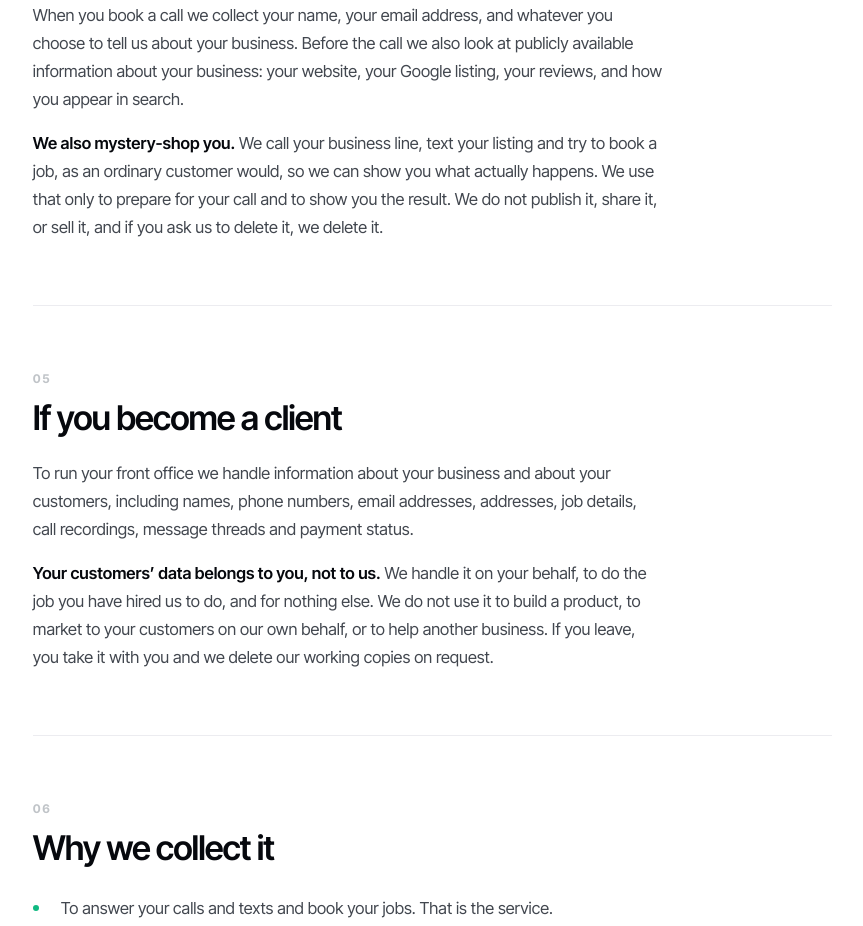
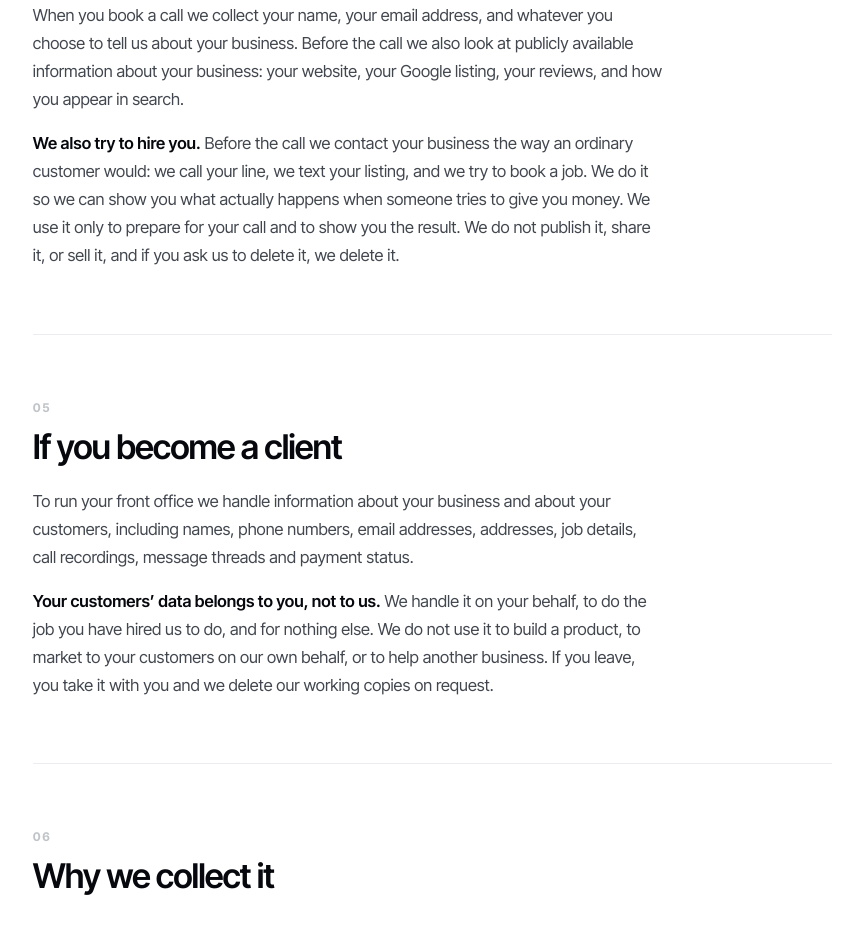
Before and after one commit to staybookt/staybookt-investor, a Next.js app: page /privacy in a window 1280 px wide. Shown: the part 1900-2826 px from the top of the page, without its empty margins (366-1229 px from the left). Built offline with nearby package versions, Linux system fonts and the light colour scheme; no server answers.

Commit message:
Privacy: drop the mystery-shop jargon. Say what we actually do, in the words a person would use

```diff
--- a/app/privacy/page.tsx
+++ b/app/privacy/page.tsx
@@ -9,7 +9,9 @@ import { EMAIL } from '@/lib/site';
  * Meta both refuse to run traffic to a site without a real privacy policy.
  *
  * NOT reviewed by a lawyer. Do that before the first paying client, and re-check
- * the third-party list below whenever the stack changes. */
+ * the third-party list below whenever the stack changes.
+ *
+ * NO JARGON. "Mystery shop" is our internal word, not a word a customer uses. */
 
 export const metadata = {
   title: 'Privacy policy',
@@ -80,10 +82,11 @@ const SECTIONS: Section[] = [
           search.
         </p>
         <p>
-          <b>We also mystery-shop you.</b> We call your business line, text your listing and try to
-          book a job, as an ordinary customer would, so we can show you what actually happens. We use
-          that only to prepare for your call and to show you the result. We do not publish it, share
-          it, or sell it, and if you ask us to delete it, we delete it.
+          <b>We also try to hire you.</b> Before the call we contact your business the way an
+          ordinary customer would: we call your line, we text your listing, and we try to book a job.
+          We do it so we can show you what actually happens when someone tries to give you money. We
+          use it only to prepare for your call and to show you the result. We do not publish it,
+          share it, or sell it, and if you ask us to delete it, we delete it.
         </p>
       </>
     ),
```
